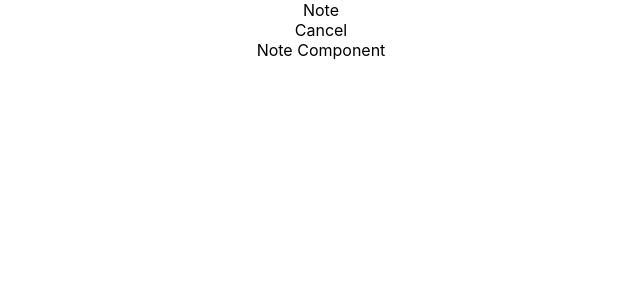
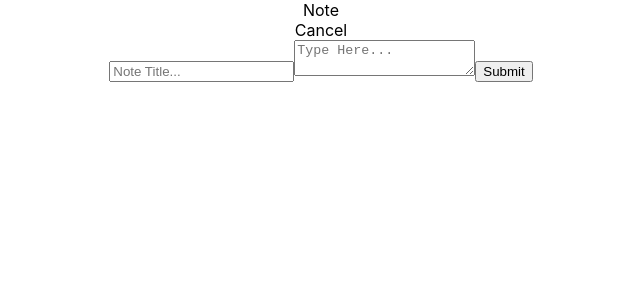
Before and after one commit to michaellu716/note-api, a React (Create React App) app: page / in a window 1280 px wide. Both pictures are taken after a click on the element "+ Note". Shown: the top 300 px of the page, without its empty margins (319-959 px from the left). Built offline with nearby package versions, Linux system fonts and the light colour scheme; no server answers.

Commit message:
finished 20

```diff
--- a/src/App.js
+++ b/src/App.js
@@ -11,7 +11,8 @@
     super();
     this.state = {
       showNote: false,
-      notes: []
+      notes: [],
+      note: []
     };
 
   }
@@ -26,18 +27,27 @@
     .then((res) => this.setState({ notes: res.data }) )
     .catch((err) => console.log(err.response.data) );
   }
+
+  getNote = (id) => {
+     axios.get(urlFor(`notes/${id}`))
+     .then((res) => this.setState({ note: res.data, showNote: true }) )
+     .catch((err) => console.log(err.response.data) );
+  }
     render() {
-     const { showNote, notes } = this.state;
+     const { showNote, notes, note } = this.state;
 
     return (
       <div className="App">
         <Nav toggleNote={this.toggleNote} showNote={showNote} />
         {showNote ?
-           <Note />
+           <Note
+             note={note}
+           />
            :
            <List
              getNotes={this.getNotes}
              notes={notes}
+             getNote={this.getNote}
            />
          }
       </div>
--- a/src/components/List.js
+++ b/src/components/List.js
@@ -6,7 +6,7 @@
     this.props.getNotes();
   }
   render() {
-    const { notes } = this.props;
+    const { notes, getNote } = this.props;
 
     const cards = notes.map((note, index) => {
       return (
@@ -14,6 +14,7 @@
           key={index}
           index={index}
           note={note}
+          getNote={getNote}
         />
       );
     });
--- a/src/components/Note.js
+++ b/src/components/Note.js
@@ -2,9 +2,24 @@
 
 class Note extends React.Component {
   render() {
+    const { note } = this.props;
+
     return (
       <div className="note-container">
-        Note Component
+        <form className="note-form">
+          <input
+            className="note-title-input"
+            type="text"
+            placeholder="Note Title..."
+            defaultValue={note.title}
+            />
+          <textarea
+            className="note-textarea"
+            placeholder="Type Here..."
+            defaultValue={note.content}
+          />
+          <input className="note-button" type="submit" value="Submit" />
+        </form>
       </div>
     );
   }
--- a/src/components/NoteCard.js
+++ b/src/components/NoteCard.js
@@ -2,7 +2,7 @@
 
 class NoteCard extends React.Component {
   render() {
-    const { note } = this.props;
+    const { note, getNote } = this.props;
     return (
       <div className="note-card-container">
         <div className="note-card-title">
@@ -14,7 +14,7 @@
         <span className="note-card-delete">
           <i className="material-icons">close</i>
         </span>
-        <span className="note-card-edit">
+        <span className="note-card-edit" onClick={ () => getNote(note.id) }>
           <i className="material-icons">mode_edit</i>
         </span>
       </div>
```
